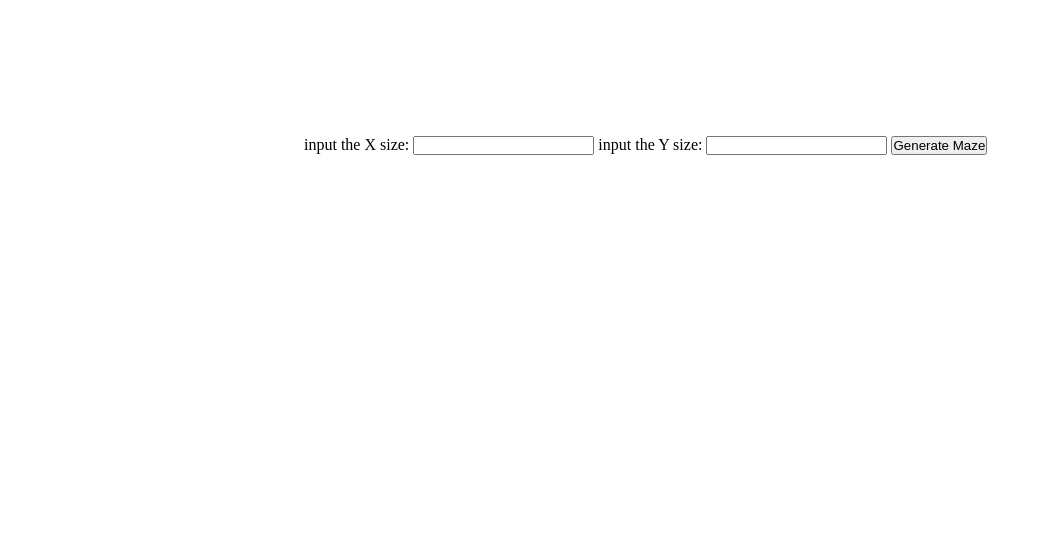
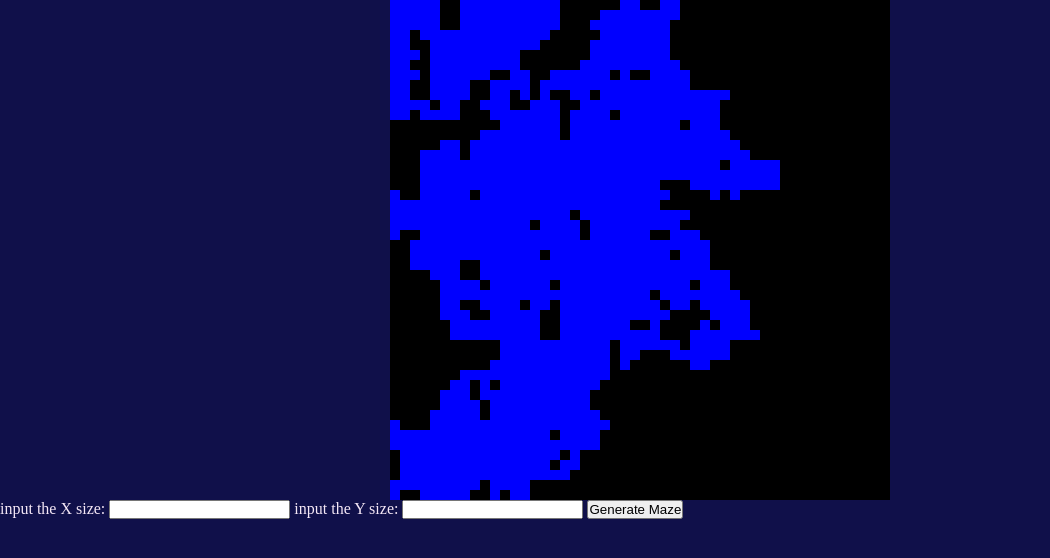
Before and after one commit to RealBenjo/solve-labyrinth, a plain HTML site: page index.html in a window 1280 px wide. Shown: the whole page, without its empty margins (0-1050 px from the left). Drawn offline with Linux system fonts and the light colour scheme.

Commit message:
accidental cave generator + it is a start of a maze generator + it is currently a terribly unoptimized cave generator of sorts TODO: actually implement the rules for generating a maze

```diff
--- a/css/style.css
+++ b/css/style.css
@@ -1,8 +1,30 @@
+/* ALL variables */
+:root {
+  --primary-bg-color: #10104a;
+  --primary-text-color: #f4e7f6;
+}
+
 * {
   margin: 0;
   padding: 0;
 }
+body {
+  background-color: var(--primary-bg-color);
+  color: var(--primary-text-color);
+}
 
+#main {
+  width: 100vw;
+  height: 100vh;
+}
+#maze_container {
+  width: 500px;
+  height: 500px;
+}
+
+.h_centered {
+  margin: 0 auto;
+}
 .default_button {
   width: 30px;
   height: 15px;
--- a/index.html
+++ b/index.html
@@ -9,13 +9,13 @@
 </head>
 <body>
   <div id="main">
-    <canvas id="maze_canvas">
-      if you see this text, the canvas did not load correctly
-    </canvas>
+    <div id="maze_container" class="h_centered">
+      <canvas id="maze_canvas" width="500px" height="500px">if you see this text, the canvas did not load correctly</canvas>
+    </div>
 
     <label>input the X size: </label><input type="number" id="sizeX">
     <label>input the Y size: </label><input type="number" id="sizeY">
-    <button id="gen_maze_button" onclick="generateMaze(30, 30)">Generate Maze</button>
+    <button id="gen_maze_button" onclick="makeMaze(50)">Generate Maze</button>
 
     <script src="js/maze.js"></script>
   </div>
--- a/js/maze.js
+++ b/js/maze.js
@@ -1,54 +1,111 @@
-const min_size = 30;
-
 const maze_canvas_name = "maze_canvas";
 const maze_canvas = document.getElementById(maze_canvas_name);
 const ctx = maze_canvas.getContext("2d");
-const cellSize = 20; // maze cell size in pixels
 
 
-function generateMaze(sizeX, sizeY) {
+const min_size = 30;
+const start = [0, 0];
+const end = [49, 49]; // only if 50 x 50 maze!!!
+
+var cellSize; // maze cell size in pixels
+
+makeMaze(50); // make the maze at site start up
+
+function makeMaze(size) {
   // simply catch too small maze size
-  if (sizeX < min_size) {
+  if (size < min_size) {
     console.log("sizeX is too small (min is " + min_size + ")");
-    return
-  } else if (sizeY < min_size) {
-    console.log("sizeY is too small (min is " + min_size + ")");
     return
   }
 
-  // update the canvas's size
-  maze_canvas.width  = sizeX * cellSize;
-  maze_canvas.height = sizeY * cellSize;
+  // get the correct cellsize
+  cellSize = maze_canvas.width / size;
 
 
-  // create matrix and fill it (randomly for now)
-  var maze_matrix = new Array(sizeX);
-  for (var i = 0; i < sizeX; i++) {
-    maze_matrix[i] = new Array(sizeY);
+  // create matrix and fill it with 1 (true / blocked)
+  var maze_matrix = new Array(size);
+  for (var i = 0; i < size; i++) {
+    maze_matrix[i] = new Array(size);
   }
 
-  for (var i = 0; i < sizeX; i++) {
-    for (var j = 0; j < sizeY; j++) {
-      maze_matrix[i][j] = Math.random() < 0.5;
+  for (var i = 0; i < size; i++) {
+    for (var j = 0; j < size; j++) {
+      maze_matrix[i][j] = true;
     }
   }
 
-  drawMaze(maze_matrix, sizeX, sizeY, cellSize);
+  generateMaze(maze_matrix, start[0], start[1], end[0], end[1]);
+
+  drawMaze(maze_matrix, size, cellSize);
+}
+
+
+function generateMaze(maze, startX, startY, endX, endY) {
+  var nextCoords = new Array;
+
+  var currentX = startX;
+  var currentY = startY;
+
+  // when the algorithm goes one step further to check if it is a valid spot it uses these two vars
+  var nextX = currentX;
+  var nextY = currentY;
+
+  // set the start to 0 (true / walkable)
+  maze[currentX][currentY] = 0;
+
+  var dir = 0;
+  var i = 0;
+  while (i < 5000) { //currentX != endX || currentY != endY
+
+    // make a random direction
+    dir = Math.floor( Math.random() * 4 );
+
+    nextCoords = check2DArrayBounds(dir, nextX, nextY, maze.length);
+    nextX = nextCoords[0];
+    nextY = nextCoords[1];
+
+    maze[nextX][nextY] = 0;
+
+    i++;
+  }
 }
 
 
 
-function drawMaze(maze, sizeX, sizeY, cSize) {
-  const ctx = maze_canvas.getContext("2d");
+// AUX //
+function check2DArrayBounds(direction, x, y, arrayLength) {
+  switch (direction) {
+    // up
+    case 0:
+      if (y - 1 >= 0) y--;
+      break;
 
-  maze_canvas.width  = sizeX * cSize;
-  maze_canvas.height = sizeY * cSize;
+    // right
+    case 1:
+      if (x + 1 < arrayLength) x++;
+      break;
 
-  for (let x = 0; x < sizeX; x++) {
-    for (let y = 0; y < sizeY; y++) {
+    // down
+    case 2:
+      if (y + 1 < arrayLength) y++;
+      break;
+
+    // left
+    case 3:
+      if (x - 1 >= 0) x--;
+      break;
+  }
+  return [x, y];
+}
+
+
+
+function drawMaze(maze, size, cSize) {
+  for (var x = 0; x < size; x++) {
+    for (var y = 0; y < size; y++) {
       // gets the info from the matrix and sets the color for said cell
       // it then draws a rectangle that uses said color
-      ctx.fillStyle = maze[x][y] ? "blue" : "black";
+      ctx.fillStyle = maze[x][y] ? "black" : "blue";
       ctx.fillRect( x * cSize, y * cSize, cSize, cSize );
     }
   }
```
